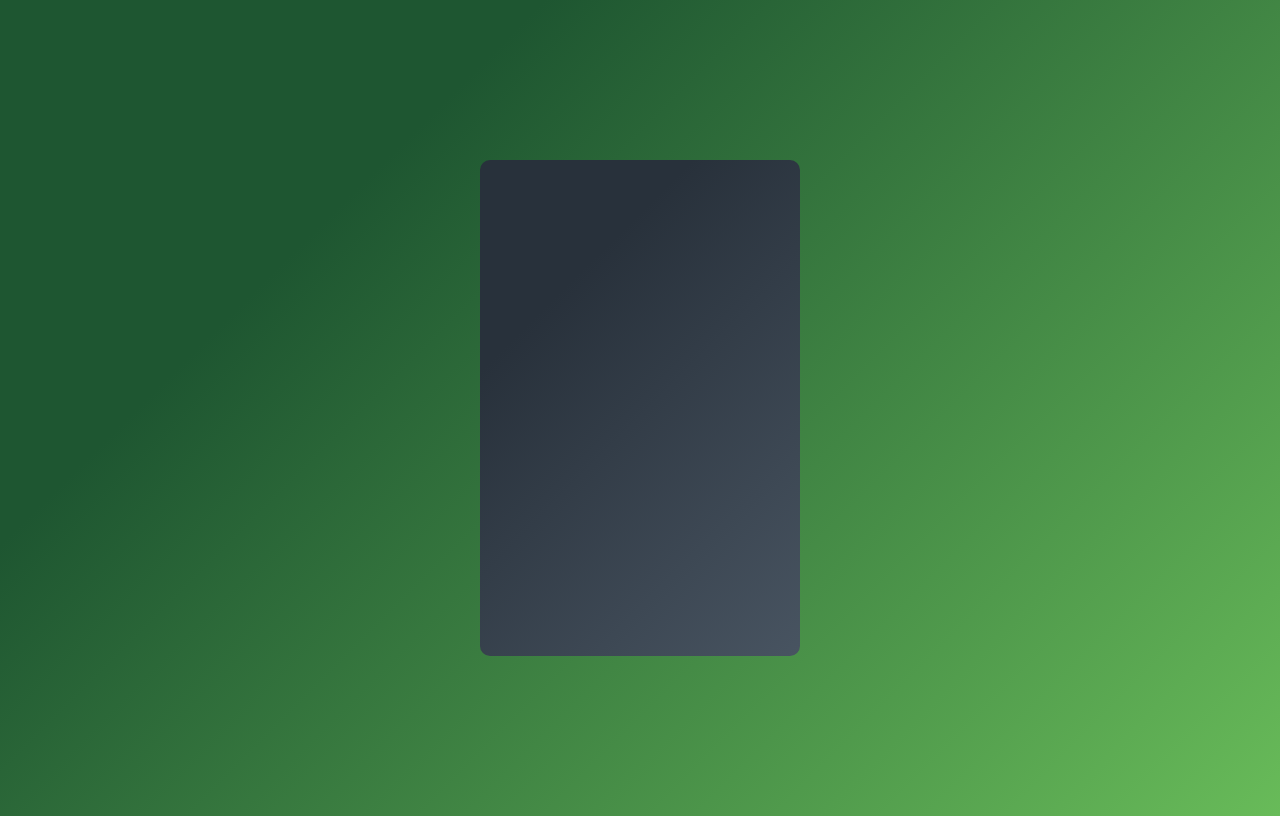
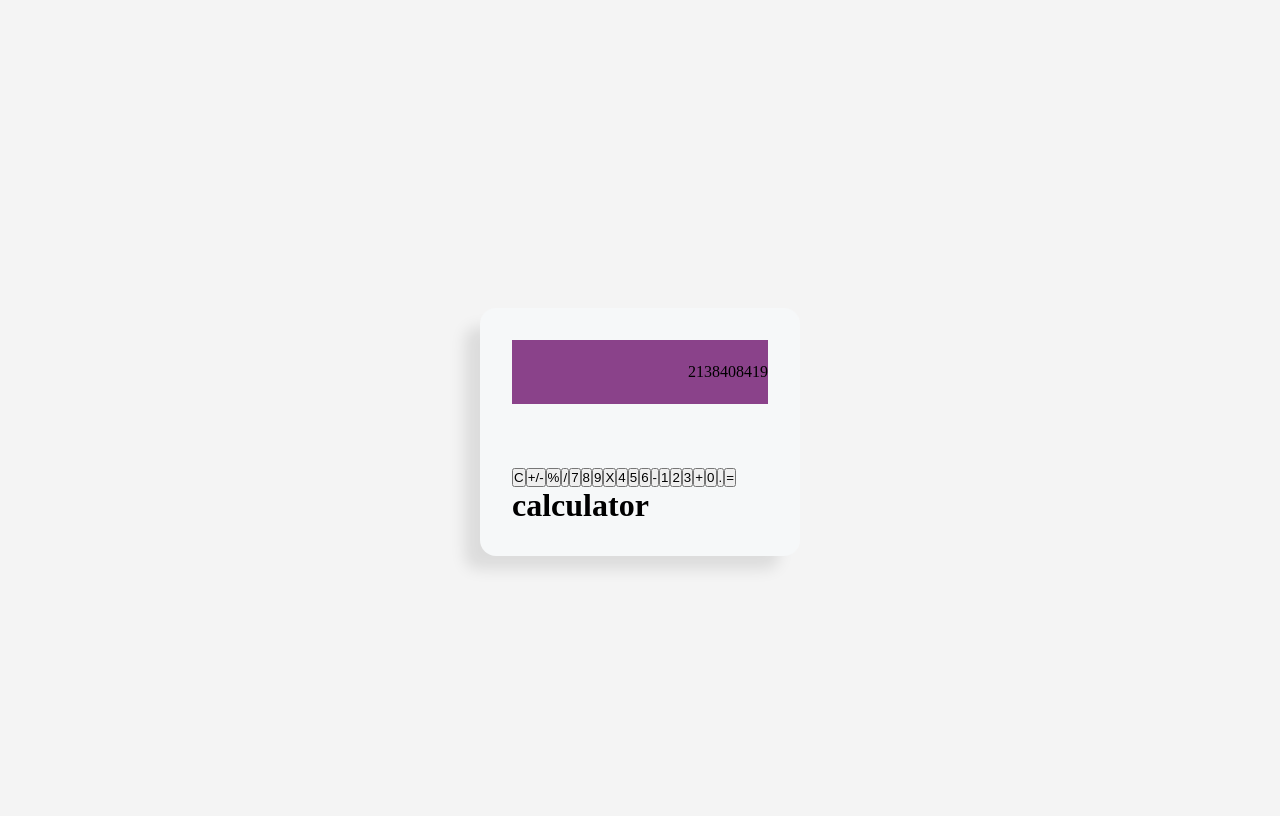
Before and after one commit to jnewton25/activity-calculator, a React (Create React App) app: page / in a window 1280 px wide. Built offline with nearby package versions, Linux system fonts and the light colour scheme.

Commit message:
Mapped out buttons and prelim setup

```diff
--- a/src/App.js
+++ b/src/App.js
@@ -1,12 +1,35 @@
 import "./index.css";
 import Wrapper from "./components/Wrapper";
+import Screen from "./components/Screen";
+import ButtonBox from "./components/ButtonBox";
+import Button from "./components/Button";
 
 /* Figma wireframe ->
 https://www.figma.com/file/1nxXwpQWoGcgcEtuZ03z9X/calculator?node-id=0%3A1&t=xMu8lHwpXVPGuvdF-0
 */
 
+const btnValues = [
+	["C", "+/-", "%", "/"],
+	[7, 8, 9, "X"],
+	[4, 5, 6, "-"],
+	[1, 2, 3, "+"],
+	[0, ".", "="],
+];
+
 const App = () => {
-	return <Wrapper></Wrapper>;
+	return (
+		<div>
+			<Wrapper>
+				<Screen />
+				<ButtonBox>
+					{btnValues.flat().map((btn, i) => (
+						<Button value={btn} key={i} />
+					))}
+				</ButtonBox>
+				<h1>calculator</h1>
+			</Wrapper>
+		</div>
+	);
 };
 
 export default App;
--- a/src/components/Button.js
+++ b/src/components/Button.js
@@ -1 +1,7 @@
-import "./Button.css";
+import React from "react";
+
+const Button = ({ value }) => {
+	return <button className="button">{value}</button>;
+};
+
+export default Button;
--- a/src/components/ButtonBox.js
+++ b/src/components/ButtonBox.js
@@ -1 +1,7 @@
-import "./ButtonBox.css";
+import React from "react";
+
+const ButtonBox = ({ children }) => {
+	return <div className="buttonBox">{children}</div>;
+};
+
+export default ButtonBox;
--- a/src/components/Screen.js
+++ b/src/components/Screen.js
@@ -1 +1,5 @@
-import "./Screen.css";
+const Screen = ({ value }) => {
+	return <div className="screen">2138408419</div>;
+};
+
+export default Screen;
--- a/src/components/Wrapper.css
+++ /dev/null
@@ -1,8 +0,0 @@
-.wrapper {
-	width: 300px;
-	height: 476px;
-	padding: 10px;
-	border-radius: 10px;
-	background-color: #485461;
-	background-image: linear-gradient(315deg, #485461 0%, #28313b 74%);
-}
--- a/src/components/Wrapper.js
+++ b/src/components/Wrapper.js
@@ -1,7 +1,5 @@
-import "./Wrapper.css";
-
-const Wrapper = ({ e }) => {
-	return <div className="wrapper">{e}</div>;
+const Wrapper = ({ children }) => {
+	return <div className="wrapper">{children}</div>;
 };
 
 export default Wrapper;
--- a/src/index.css
+++ b/src/index.css
@@ -1,25 +1,34 @@
+* {
+	margin: 0;
+	padding: 0;
+	box-sizing: border-box;
+}
+
 body {
 	height: 100vh;
+	background: #f4f4f4;
 	display: flex;
 	align-items: center;
 	justify-content: center;
-	background-color: #1e5631;
-	background-image: linear-gradient(315deg, #68bb59 0%, #1e5631 74%);
-	/* Centers Calculator and background/background color */
 }
 
-/*
-body {
-  margin: 0;
-  font-family: -apple-system, BlinkMacSystemFont, 'Segoe UI', 'Roboto', 'Oxygen',
-    'Ubuntu', 'Cantarell', 'Fira Sans', 'Droid Sans', 'Helvetica Neue',
-    sans-serif;
-  -webkit-font-smoothing: antialiased;
-  -moz-osx-font-smoothing: grayscale;
+.screen {
+	height: 4rem;
+	margin-bottom: 4rem;
+	background: rgb(138, 66, 138);
+	display: flex;
+	align-items: center;
+	justify-content: flex-end;
 }
-*/
 
-code {
-	font-family: source-code-pro, Menlo, Monaco, Consolas, "Courier New",
-		monospace;
+.wrapper {
+	background: #f6f8f9;
+	width: 20rem;
+	padding: 2rem;
+	margin-top: 4rem;
+	border-radius: 1rem;
+	box-shadow: -18px 16px 15px -3px rgba(0, 0, 0, 0.1);
 }
+
+.button {
+}
```
Also changed, not shown: src/components/Button.css (deleted), src/components/ButtonBox.css (deleted), src/components/Screen.css (deleted).
